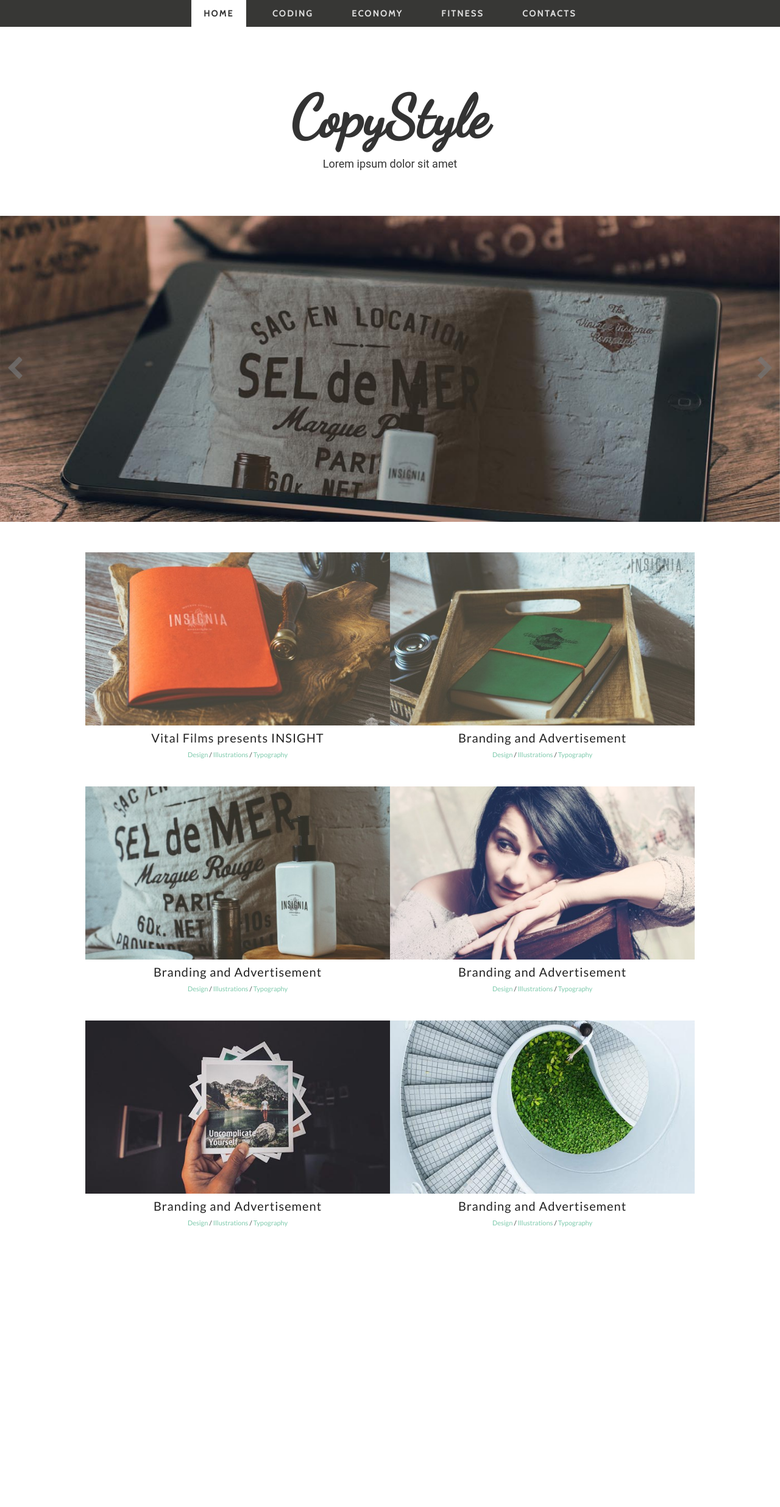
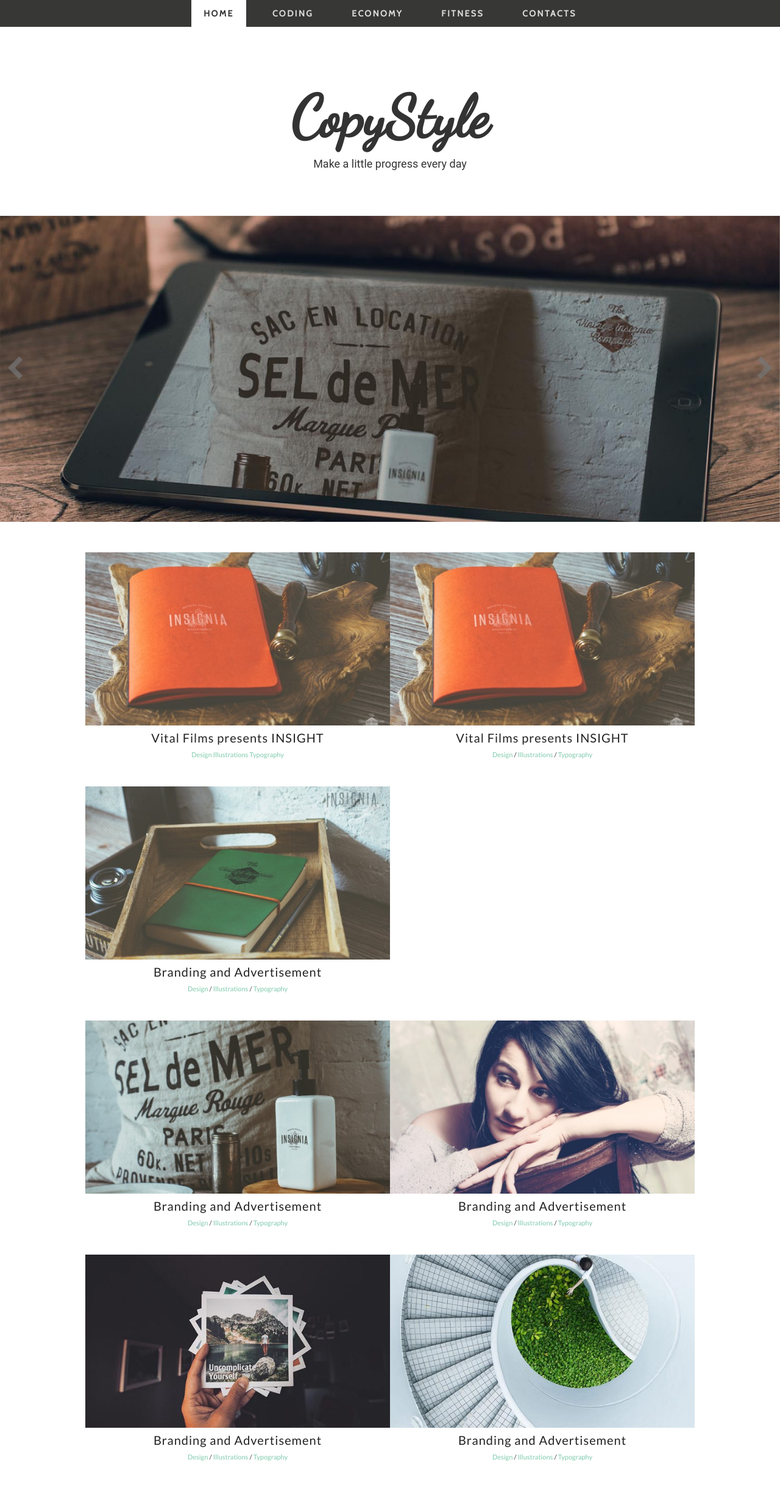
Before and after one commit to copystyle/MyBlog, a Django app: template blog/python/templates/index.html in a window 1280 px wide. Shown: the whole page at 61% size. Before the commit the page ends 2012 px from the top, so only its background shows below. Run offline with Django 3.2, Linux system fonts and the light colour scheme; the template is opened without the code that fills it, so the values that code supplies are empty; some libraries are stand-ins or nearby versions.

Commit message:
add python

```diff
--- a/blog/python/article/admin.py
+++ b/blog/python/blog/admin.py
@@ -2,6 +2,6 @@
 # -*- coding:utf-8 -*-
 
 from django.contrib import admin
-from article.models import Article
+from blog.models import Article
 
 admin.site.register(Article)
--- a/blog/python/article/models.py
+++ b/blog/python/blog/models.py
@@ -17,6 +17,7 @@ class Article(models.Model):
     title = models.CharField("ArticleTitle", max_length=100)
     content = models.TextField("ArticleContent")
     abstract = models.TextField("ArticleAbstract", max_length=250)
-    date = models.DateField("ArticleDate")
-    readingTimes = models.IntegerField("ReadingTimes")
+    create_date = models.DateField("ArticleCreateDate")
+    modify_date = models.DateField("ArticleModifyDate")
+    reading_times = models.IntegerField("ReadingTimes")
     block_id = models.ForeignKey(Block, on_delete=models.CASCADE, related_name='articles')
--- a/blog/python/manage.py
+++ b/blog/python/manage.py
@@ -26,7 +26,7 @@ import os
 import sys
 
 if __name__ == "__main__":
-    os.environ.setdefault("DJANGO_SETTINGS_MODULE", "blog.settings")
+    os.environ.setdefault("DJANGO_SETTINGS_MODULE", "service.settings")
     try:
         from django.core.management import execute_from_command_line
     except ImportError:
--- a/blog/python/blog/settings.py
+++ b/blog/python/service/settings.py
@@ -37,7 +37,7 @@ INSTALLED_APPS = [
     'django.contrib.sessions',
     'django.contrib.messages',
     'django.contrib.staticfiles',
-    'article',
+    'blog',
 ]
 
 MIDDLEWARE = [
@@ -50,7 +50,7 @@ MIDDLEWARE = [
     'django.middleware.clickjacking.XFrameOptionsMiddleware',
 ]
 
-ROOT_URLCONF = 'blog.urls'
+ROOT_URLCONF = 'service.urls'
 
 TEMPLATES = [
     {
@@ -68,7 +68,7 @@ TEMPLATES = [
     },
 ]
 
-WSGI_APPLICATION = 'blog.wsgi.application'
+WSGI_APPLICATION = 'service.wsgi.application'
 
 
 # Database
--- a/blog/python/blog/urls.py
+++ b/blog/python/service/urls.py
@@ -16,10 +16,10 @@ Including another URLconf
 from django.conf.urls import url
 from django.contrib import admin
 from django.contrib.staticfiles.views import serve
-from blog.views import index
+from service.views import index
 
 urlpatterns = [
     url(r'^static/(?P<path>.*)$', serve),
     url(r'^admin/', admin.site.urls),
-    url(r'^$', index),
+    url(r'^index$', index),
 ]
--- a/blog/python/blog/wsgi.py
+++ b/blog/python/service/wsgi.py
@@ -11,6 +11,6 @@ import os
 
 from django.core.wsgi import get_wsgi_application
 
-os.environ.setdefault("DJANGO_SETTINGS_MODULE", "blog.settings")
+os.environ.setdefault("DJANGO_SETTINGS_MODULE", "service.settings")
 
 application = get_wsgi_application()
--- a/blog/python/templates/index.html
+++ b/blog/python/templates/index.html
@@ -1,62 +1,3 @@
-<!--
-<!DOCTYPE html>
-<html>
-
-<head>
-    <link rel="shortcut icon" type="image/png" href="{{STATIC_URL}}/static/favicon.ico"/>
-    <meta charset="utf-8">
-    <meta name="viewport" content="width=device-width, initial-scale=1.0">
-    <title>CopyStyle's Blog</title>
-    <link rel="stylesheet" href="../static/assets/bootstrap/css/bootstrap.min.css">
-    <link rel="stylesheet" href="https://fonts.googleapis.com/css?family=Roboto:300,400,500,700">
-    <link rel="stylesheet" href="../static/assets/css/user.css">
-</head>
-
-<body>
-    <header>
-        <nav class="navbar navbar-default">
-            <div class="container">
-                <div class="navbar-header"><a class="navbar-brand navbar-link" href="#"><i class="glyphicon glyphicon-camera"></i><span class="text-title">Copystyle Blog </span></a>
-                    <button class="navbar-toggle collapsed" data-toggle="collapse" data-target="#navcol-1"><span class="sr-only">Toggle navigation</span><span class="icon-bar"></span><span class="icon-bar"></span><span class="icon-bar"></span></button>
-                </div>
-                <div class="collapse navbar-collapse" id="navcol-1">
-                    <ul class="nav navbar-nav navbar-right">
-                        <li class="active" role="presentation"><a href="http://localhost:8080">HOME</a></li>
-                        <li role="presentation"><a href="http://localhost:8080/introduce">INTRODUCE </a></li>
-                    </ul>
-                </div>
-            </div>
-        </nav>
-    </header>
-    <ul class="nav nav-pills categories">
-        <li class="active"><a href="#">All</a></li>
-        <li><a href="#">Coding</a></li>
-        <li><a href="#">Fitness </a></li>
-        <li><a href="#">Economy </a></li>
-        <li><a href="#">Life </a></li>
-    </ul>
-    <div class="container post">
-        <div class="row">
-            <div class="col-md-6 post-title">
-                <h1>Coder in Gym</h1>
-                <p class="author"><strong>CopyStyle</strong> <span class="text-muted">October 6th 2018 </span></p>
-            </div>
-            <div class="col-md-6 col-md-offset-0 post-body">
-                <h2>GO 语言简介（上）— 语法<h2>
-                <p>周末天气不好，只能宅在家里，于是就顺便看了一下Go语言，觉得比较有意思，所以写篇文章介绍一下。我想写一篇你可以在乘坐地铁或公交车上下班时就可以初步了解一门语言的文章。所以，下面的文章主要是以代码和注释为主。只需要你对C语言，Unix，Python有一点基础，我相信你会在30分钟左右读完并对Go语言有一些初步了解的。</p>
-                <h2>关于我”极客时间“的专栏<h2>
-                <p>不少朋友都知道我在“极客时间”上开了一个收费专栏，这个专栏会开设大约一年的时间，一共会发布104篇文章。现在，我在上面以每周两篇文章的频率已发布了27篇文章了，也就是差不多两个半月的时间。新的一年开始了，写专栏这个事对我来说是第一次，在这个过程中有一些感想，所以，我想在这里说一下这些感受和一些相关的故事，算是一个记录，也算是对我专栏的正式介绍，还希望能得到、大家的喜欢和指点。</p>
-            </div>
-        </div>
-    </div>
-    <footer>
-        <h5>CopyStyle Blog © 2018</h5></footer>
-    <script src="../static/assets/js/jquery.min.js"></script>
-    <script src="../static/assets/bootstrap/js/bootstrap.min.js"></script>
-</body>
-
-</html>
--->
 <!DOCTYPE html>
 <html lang="en">
 <head>
@@ -121,7 +62,7 @@
 			<div class="logo">
 				<hr class="line-1">
 				<a href="#">CopyStyle</a>
-				<span>Lorem ipsum dolor sit amet</span>
+				<span>Make a little progress every day</span>
 				<hr class="line-1">
 			</div>
 			<div id="owl-slide" class="owl-carousel">
@@ -144,6 +85,32 @@
 					<div class="wrap-content">
 						<div class="zerogrid">
 							<div class="row">
+								<!-- todo -->
+								<div class="col-1-2">
+									<article>
+										<div class="post-thumbnail-wrap">
+											<a href="single.html" class="portfolio-box">
+												<img src="../static/assets/images/11.jpg" alt="">
+													<div class="portfolio-box-caption">
+														<div class="portfolio-box-caption-content">
+													 		<div class="project-text">
+																Art and design have always been related, but today, experimentation and personal expression are the name of the game. Homeowners are using art to make a personal statement – your art choice has ...
+															</div>
+														</div>
+												    </div>
+											</a>
+										</div>
+										<div class="entry-header ">
+											<h3 class="entry-title">Vital Films presents INSIGHT</h3>
+											<div class="l-tags">
+												<a href="#">Design</a>
+												<a href="#">Illustrations</a>
+												<a href="#">Typography</a>
+											</div>
+										</div>
+									</article>
+								</div>
+								<!-- todo -->
 								<div class="col-1-2">
 									<article>
 										<div class="post-thumbnail-wrap">
--- a/blog/ui/blog/src/views/Index.vue
+++ b/blog/ui/blog/src/views/Index.vue
@@ -10,7 +10,7 @@
                 <div id="main-nav" class="collapse navbar-collapse">
                     <ul class="nav navbar-nav" id="mainNav">
                         <li><router-link to='/introduce'>Introduce</router-link><li>
-                        <li><a href="http://localhost:8000" class="scroll-link">Blog</a></li>
+                        <li><a href="http://localhost:8000/index" class="scroll-link">Blog</a></li>
                     </ul>
                 </div>
             </nav>
```
Also changed, not shown: blog/python/blog/table/article.py (added, +16 -0 lines), blog/python/blog/migrations/0001_initial.py (renamed from blog/python/article/migrations/0001_initial.py), blog/python/blog/migrations/__init__.py (added), blog/python/service/__init__.py (added), blog/python/service/db.sqlite3 (added), blog/python/service/views.py (renamed from blog/python/blog/views.py).
